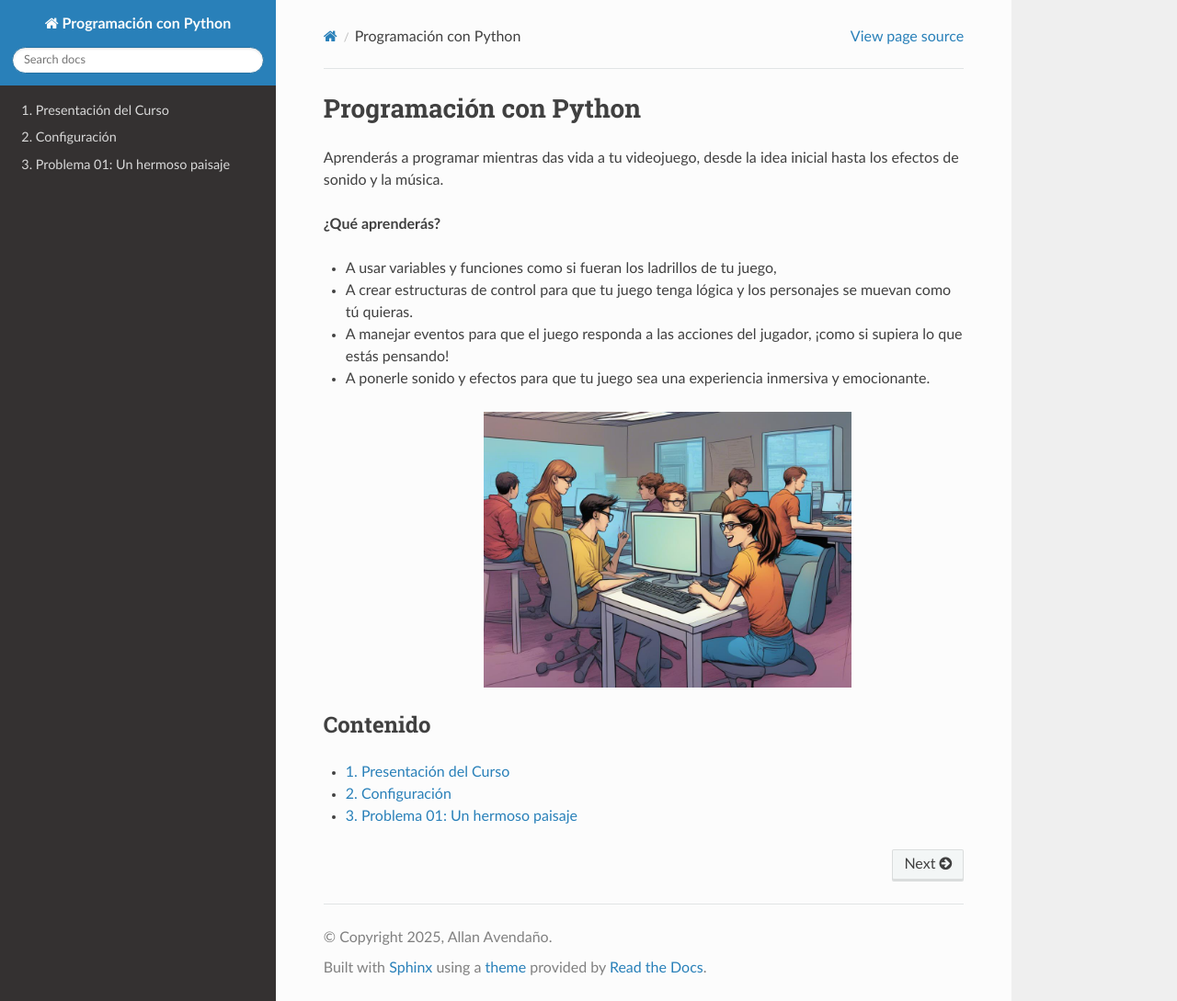
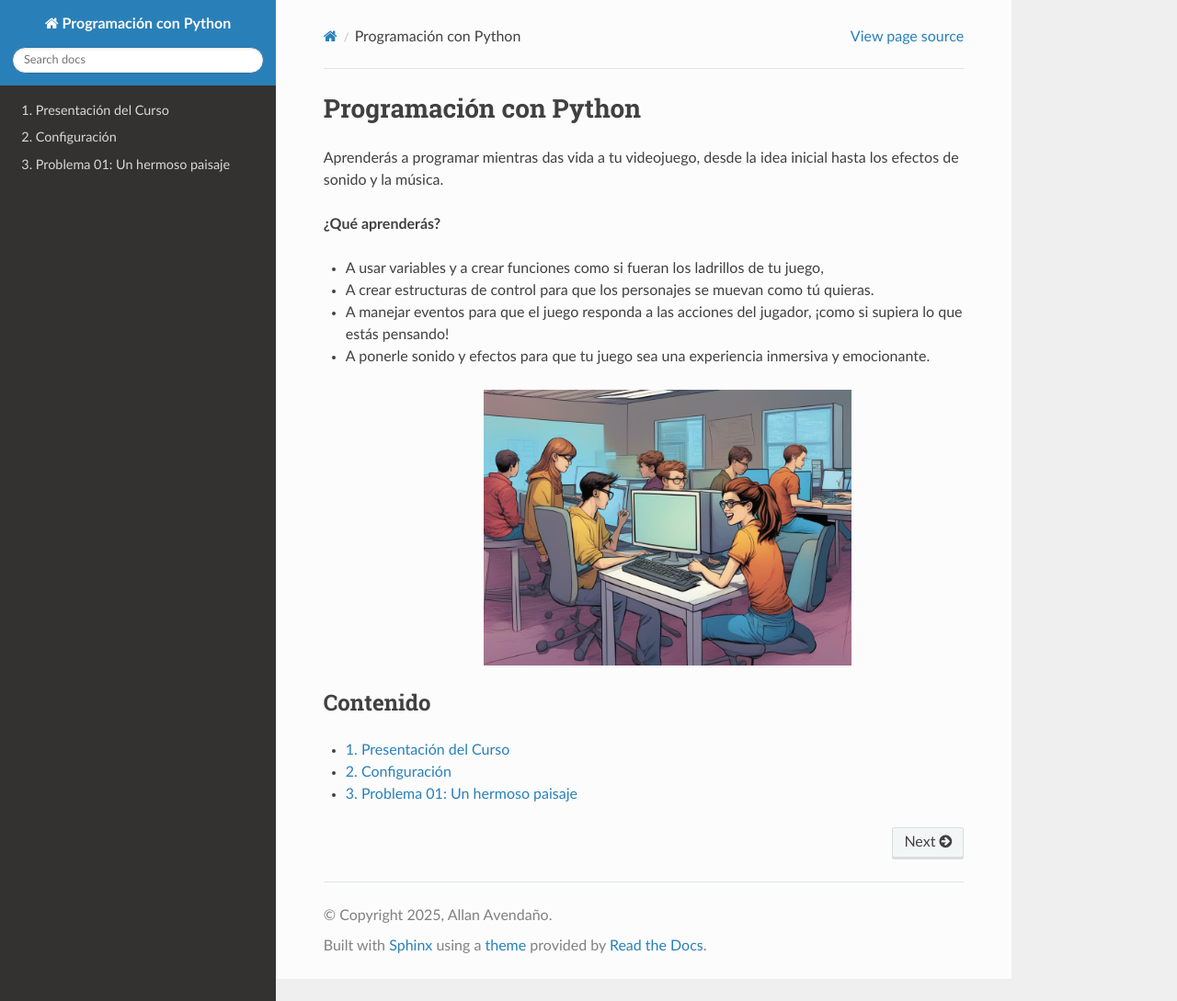
Before and after one commit to aavendan/programacion-python, a Sphinx documentation site: the page built from docs/source/index.rst, in a window 1280 px wide and 1089 px high. Shown: the whole window at 92% size. Built offline with Sphinx 7.4.7 and the Read the Docs theme 3.1.0, drawn with Linux system fonts in a browser that asks for light colours.

Commit message:
nivel por problema

```diff
--- a/docs/source/index.rst
+++ b/docs/source/index.rst
@@ -5,8 +5,8 @@ Aprenderás a programar mientras das vida a tu videojuego, desde la idea inicial
 
 **¿Qué aprenderás?**
 
-* A usar variables y funciones como si fueran los ladrillos de tu juego,
-* A crear estructuras de control para que tu juego tenga lógica y los personajes se muevan como tú quieras.
+* A usar variables y a crear funciones como si fueran los ladrillos de tu juego,
+* A crear estructuras de control para que los personajes se muevan como tú quieras.
 * A manejar eventos para que el juego responda a las acciones del jugador, ¡como si supiera lo que estás pensando!
 * A ponerle sonido y efectos para que tu juego sea una experiencia inmersiva y emocionante.
 
```
